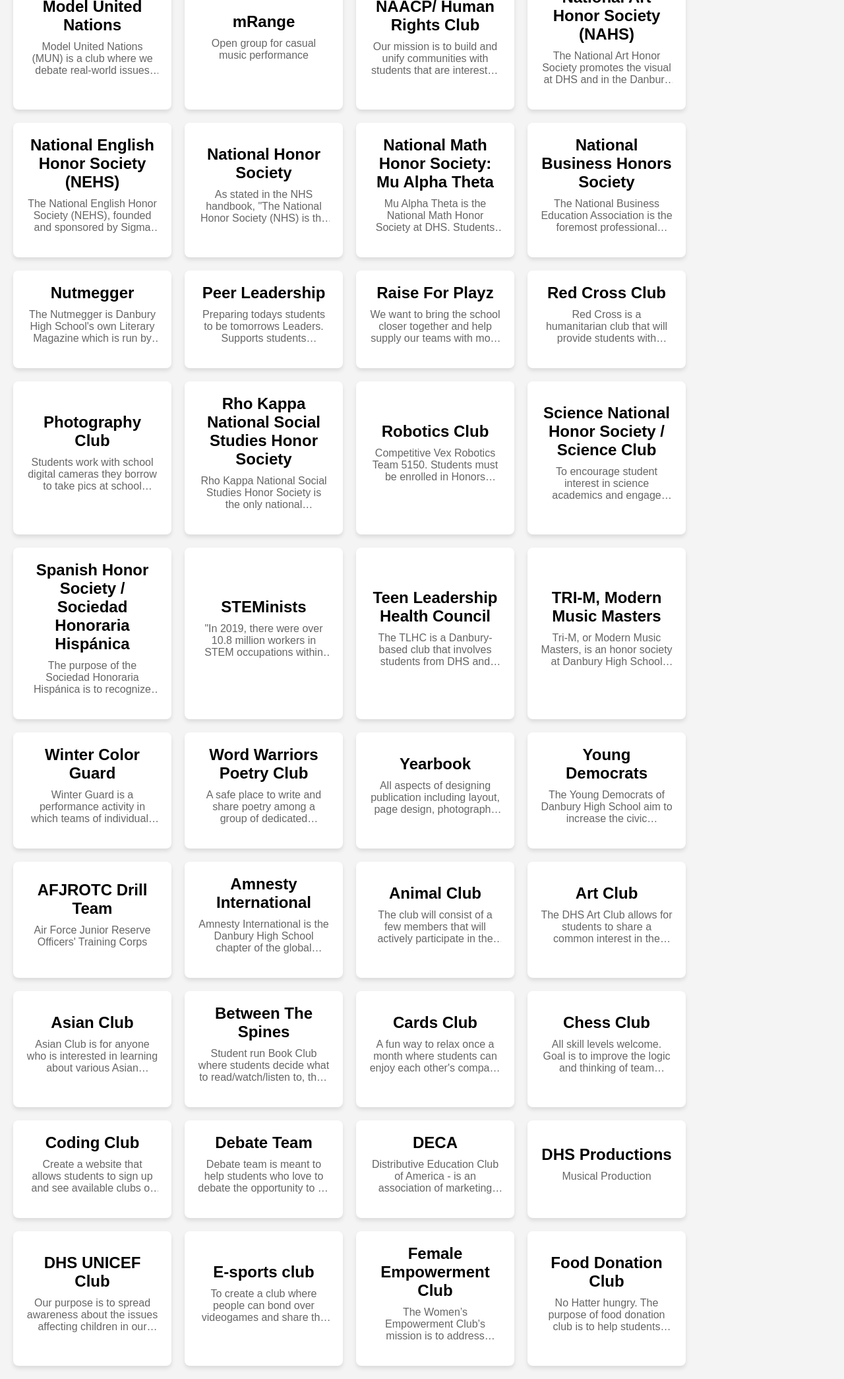
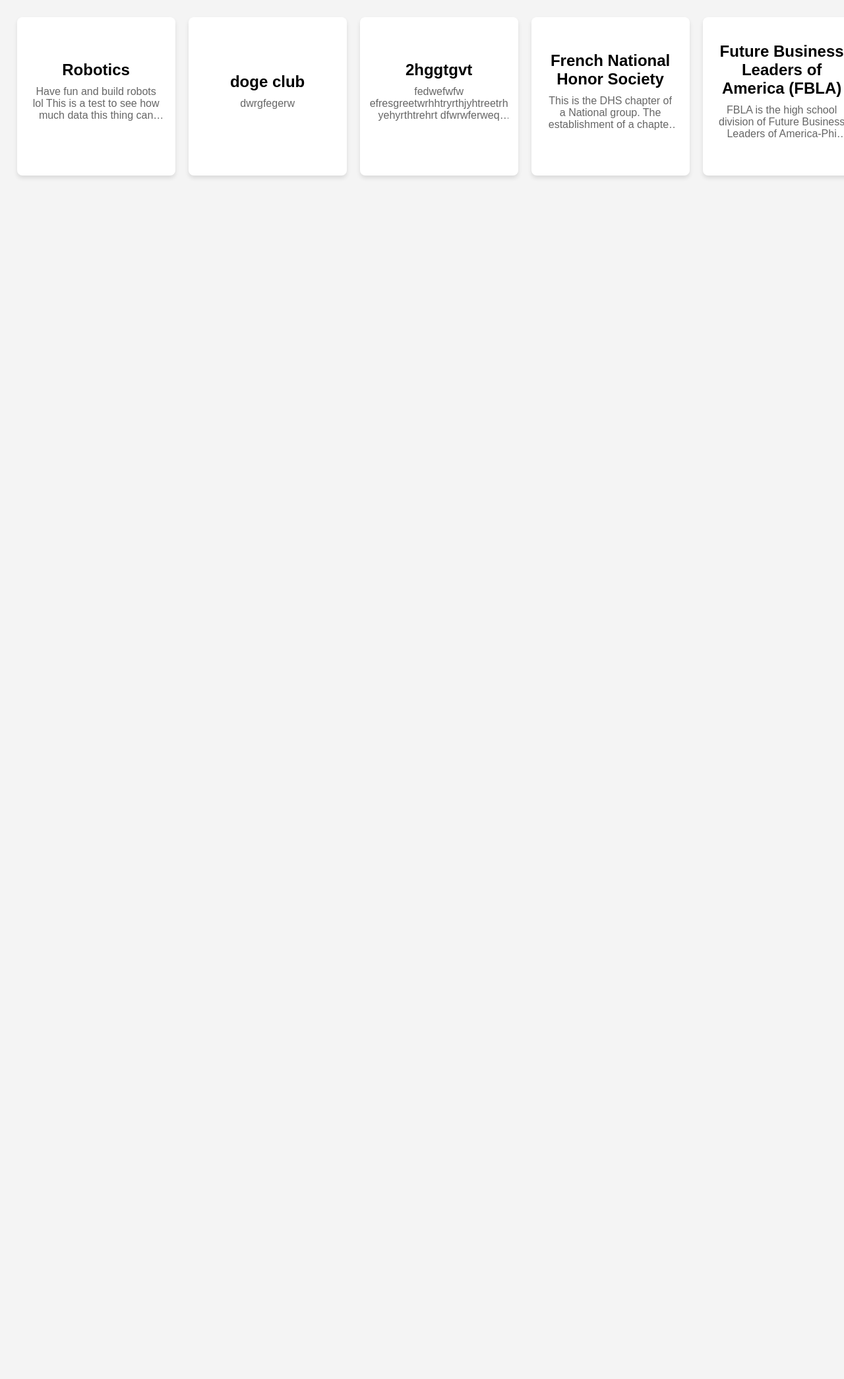
Before and after one commit to Da-ladder/OCRWebsite, a Django app: page /clubs in a window 1280 px wide. Shown: the whole page at 66% size. After the commit the page ends 270 px from the top, so only its background shows below. Run offline with Django 5.2, Linux system fonts and the light colour scheme; data comes from the database, SQL or seed files in the repository; both versions use the stored data as it was after the commit.

Commit message:
added slidebar (to be removed) -  cod

```diff
--- a/helloWorld/testBranch/assests/classCards.js
+++ b/helloWorld/testBranch/assests/classCards.js
@@ -21,3 +21,14 @@ document.querySelectorAll('.class-card').forEach(card => {
         }
     });
 });
+
+
+window.addEventListener('DOMContentLoaded', (event) => {
+    const container = document.getElementById('clubLayotTag');
+    container.addEventListener('wheel', (event) => {
+        if (event.deltaY !== 0) {
+            event.preventDefault();
+            container.scrollLeft += event.deltaY;
+        }
+    });
+});
--- a/helloWorld/testBranch/assests/classStyle.css
+++ b/helloWorld/testBranch/assests/classStyle.css
@@ -4,23 +4,32 @@ body {
     display: flex;
     justify-content: center;
     align-items: center;
-    height: 100vh;
     margin: 0;
     background-color: #f4f4f4;
 }
 
 .container {
     display: flex;
-    flex-wrap: wrap;
+    flex-wrap: nowrap;
+    overflow-x: auto;
+    overflow-y: hidden;
+    /*overflow: hidden; /* This hides overflow content */
     gap: 20px;
-    padding: 20px;
+    padding: 2% 2% 2% 2%; /* Added top padding for spacing */
+    scrollbar-width: none;
+}
+
+.container::-webkit-scrollbar {
+    display: none;
 }
 
 .class-card {
     background-color: #fff;
+    flex: 0 0 auto;
     border-radius: 8px;
     box-shadow: 0 4px 6px rgba(0, 0, 0, 0.1);
     width: 200px;
+    height: 200px;
     padding: 20px;
     display: flex;
     flex-direction: column;
--- a/helloWorld/testBranch/users/templates/classDisplay.html
+++ b/helloWorld/testBranch/users/templates/classDisplay.html
@@ -7,7 +7,7 @@
     <link rel="stylesheet" href="/static/classStyle.css">
 </head>
 <body>
-    <div class="container">
+    <div class="container" id = "clubLayotTag">
         {% for class in classes %}
             <div class="class-card" data-url="{{ class.url }}">
                 <h3 class="class-name">{{ class.name }}</h3>
```
Also changed, not shown: helloWorld/testBranch/db.sqlite3.
